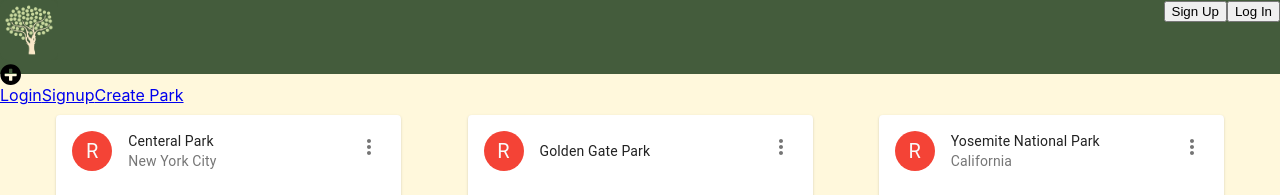
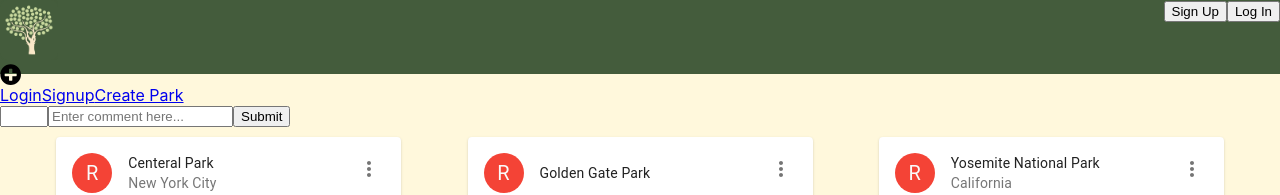
Before and after one commit to LocalParkPassport/FrontEnd, a React (Create React App) app: page / in a window 1280 px wide. Shown: the top 195 px of the page. Built offline with nearby package versions, Linux system fonts and the light colour scheme; no server answers.

Commit message:
added createRating.js

```diff
--- a/src/App.js
+++ b/src/App.js
@@ -14,6 +14,7 @@ import { library } from '@fortawesome/fontawesome-svg-core'
 import { fas } from '@fortawesome/free-solid-svg-icons'
 import { FontAwesomeIcon } from '@fortawesome/react-fontawesome'
 import CreatePark from './Components/CreatePark';
+import CreateRating from './Components/CreateRating';
 
 library.add( fas )
 
@@ -30,6 +31,7 @@ function App() {
         <Link to='/Login'>Login</Link>
         <Link to='/Signup'>Signup</Link>
         <Link to='/create'>Create Park</Link>
+        <CreateRating />
         <Route exact path='/create' component={CreatePark} />
         <Route exact path='/' component={ParkList} />
         <Route exact path='/Login' render={(props) => (<Login {...props} />)} />
--- /dev/null
+++ b/src/Components/CreateRating.js
@@ -0,0 +1,42 @@
+import React, { useState } from 'react';
+import { AxiosWithAuth } from '../AxiosWithAuth';
+
+const CreateRating = (props) => {
+
+    const [inputs, setInputs] = useState({
+        rating: '',
+        comments: ''
+    })
+
+    const handleChanges = e => {
+        e.persist();
+        setInputs(inputs => ({ ...inputs, user_id: localStorage.getItem('user_id') ,[e.target.name]: e.target.value}));
+    };
+
+    const handleSubmit = e => {
+        e.preventDefault();
+        AxiosWithAuth()
+            .post('https://parks-passport.herokuapp.com/api/parks/5/ratings', inputs)
+        .then(res => {
+            console.log(res);
+        })
+        .catch(err => {
+            console.log("There was an error...", err)
+        })
+    };
+
+
+    return (
+        <div>
+            <form onSubmit={handleSubmit}>
+                <label>
+                    <input onChange={handleChanges} type="number" min="1" max="5" name="rating" value={inputs.rating} required />
+                </label>
+                <input onChange={handleChanges} type="text" name="comments" placeholder="Enter comment here..." value={inputs.comments} required />
+                <button type="submit">Submit</button>
+            </form>
+        </div>
+    );
+};
+
+export default CreateRating;
```
